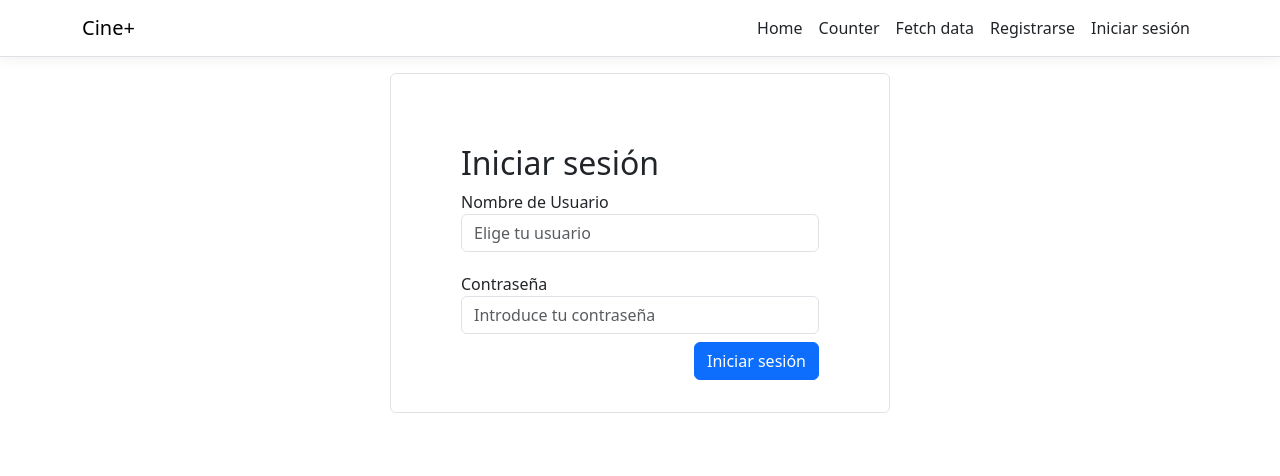
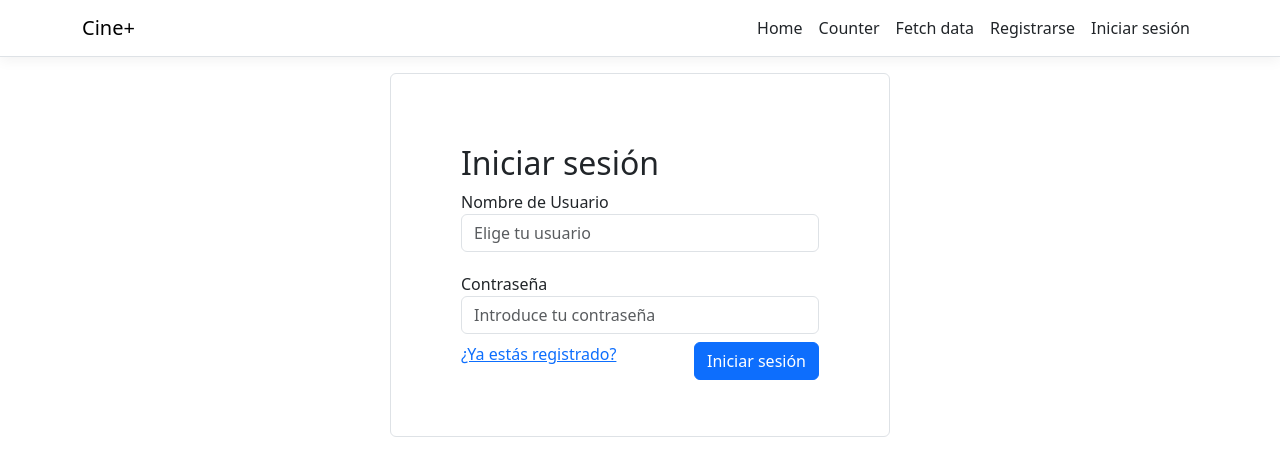
Before and after one commit to RogerMo01/cineplus, a React (Create React App) app in the folder ClientApp/: page /log-in in a window 1280 px wide. Shown: the top 476 px of the page. Built offline with nearby package versions, Linux system fonts and the light colour scheme.

Commit message:
feat: Add redirection link from LogIn to Register

```diff
--- a/ClientApp/src/components/LogInForm.tsx
+++ b/ClientApp/src/components/LogInForm.tsx
@@ -3,6 +3,7 @@ import UsernameInput from "./UsernameInput";
 import PasswordInput from "./PasswordInput";
 import { ToastContainer, toast } from "react-toastify";
 import axios, { AxiosError } from "axios";
+import { NavLink } from "react-router-dom";
 
 function LogInForm() {
   const [username, setUsername] = useState("");
@@ -115,6 +116,7 @@ function LogInForm() {
             Iniciar sesión
           </button>
         </form>
+        <NavLink className="text-primary" to="/sign-up">¿Ya estás registrado?</NavLink>
       </div>
       <ToastContainer />
     </div>
--- a/ClientApp/src/components/SignUpForm.tsx
+++ b/ClientApp/src/components/SignUpForm.tsx
@@ -139,8 +139,6 @@ function SignUpForm() {
           console.log('post success');
           toast.success('Registro completado!', {position: 'bottom-right', autoClose: 2000});
 
-          // 🚨🚨🚨🚨🚨🚨🚨🚨 redireccion a algun sitio 🚨🚨🚨🚨🚨🚨🚨🚨
-
           setTimeout(() => {
             window.location.href = home + '/log-in';
           }, 2000);
```
